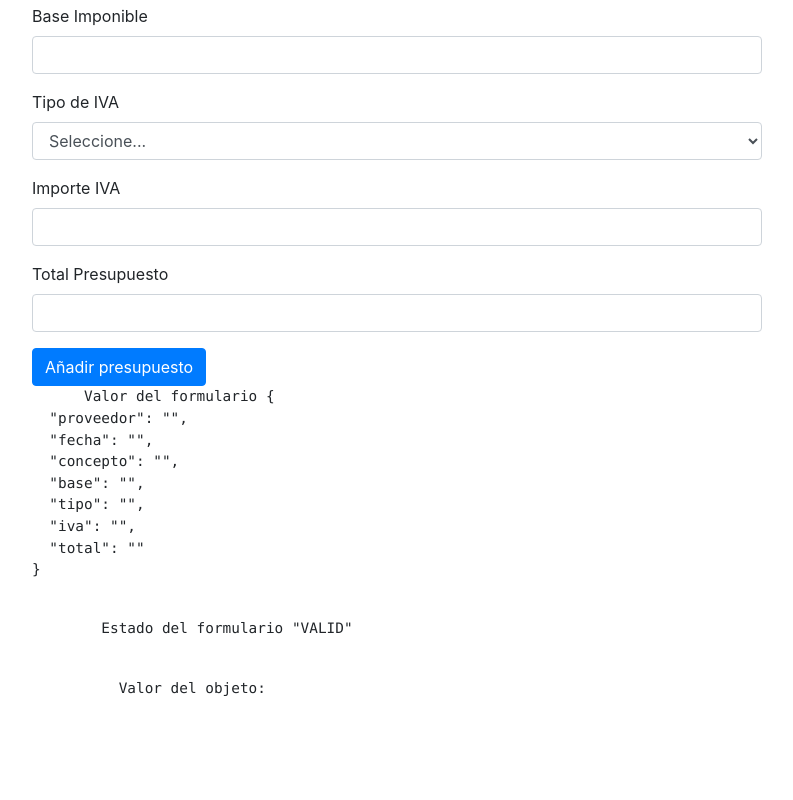
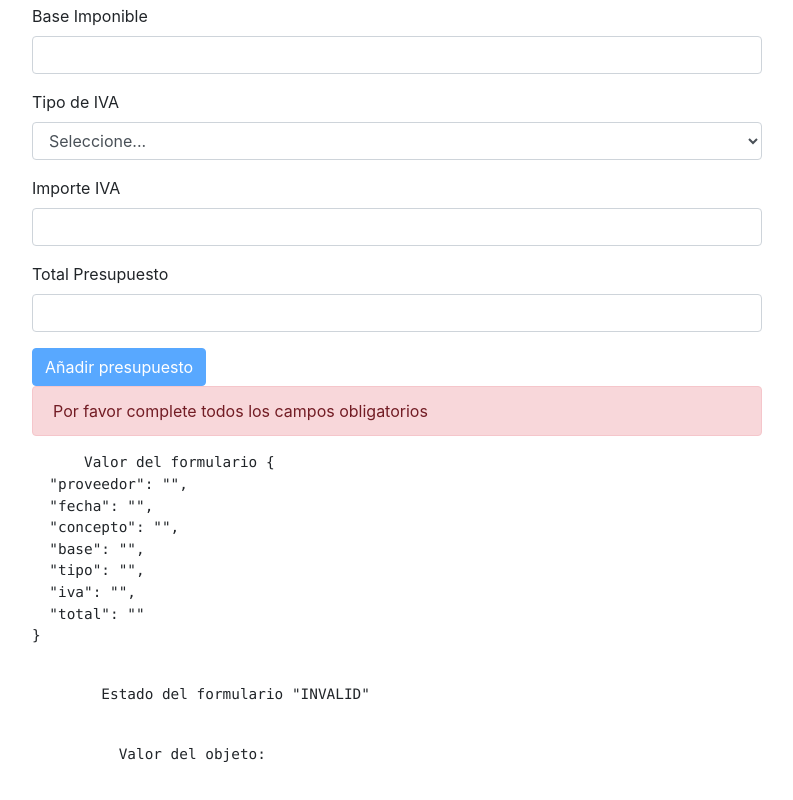
Before and after one commit to qu3qui/learning-Angular4, an Angular app in the folder appCompras/: page /addpres in a window 1280 px wide. Shown: the part 398-1198 px from the top of the page, without its empty margins (243-1036 px from the left). Before the commit the page ends 1135 px from the top, so only its background shows below. Built offline with nearby package versions, Linux system fonts and the light colour scheme.

Commit message:
Validacion programatica
Se trabajan las validaciones utilizando la tecnica de reactive y también se combina la validación de template driven con la actual en el formulario de proveedores

```diff
--- a/appCompras/src/app/presupuestos/addpres/addpres.component.css
+++ b/appCompras/src/app/presupuestos/addpres/addpres.component.css
@@ -0,0 +1,15 @@
+input.ng-invalid.ng-touched {
+  border-left: 5px solid #a94442;
+}
+
+input.ng-valid.ng-dirty{
+  border-left: 5px solid #42a948;
+}
+
+.check {
+  color: #42a948;
+}
+
+.uncheck{
+  color: #a94442;
+}
--- a/appCompras/src/app/presupuestos/addpres/addpres.component.html
+++ b/appCompras/src/app/presupuestos/addpres/addpres.component.html
@@ -5,7 +5,12 @@
     <form [formGroup]="presupuestoForm" (ngSubmit)="onSubmit()">
       <div class="form-group">
         <label for="proveedor">Proveedor</label>
+        <i class="fa fa-check-circle check" *ngIf="presupuestoForm.controls.proveedor.valid"></i>
+        <i class="fa fa-exclamation-circle uncheck" *ngIf="presupuestoForm.controls.proveedor.invalid && presupuestoForm.controls.proveedor.touched"></i>
         <input type="text" class="form-control" id="proveedor" formControlName="proveedor">
+        <p class="alert alert-danger" *ngIf="presupuestoForm.controls.proveedor.invalid && presupuestoForm.controls.proveedor.touched">
+          El campo proveedor es obligatorio
+        </p>
       </div>
 
       <div class="form-group">
@@ -33,16 +38,17 @@
       </div>
 
       <div class="form-group">
-          <label for="iva">Importe IVA</label>
-          <input type="number" class="form-control" id="iva" formControlName="iva">
-        </div>
+        <label for="iva">Importe IVA</label>
+        <input type="number" class="form-control" id="iva" formControlName="iva">
+      </div>
 
       <div class="form-group">
         <label for="total">Total Presupuesto</label>
         <input type="number" class="form-control" id="total" formControlName="total">
       </div>
 
-      <button type="submit" class="btn btn-primary">Añadir presupuesto</button>
+      <button type="submit" class="btn btn-primary" [disabled]="presupuestoForm.invalid">Añadir presupuesto</button>
+      <p class="alert alert-danger" *ngIf="presupuestoForm.invalid">Por favor complete todos los campos obligatorios</p>
 
     </form>
 
@@ -54,7 +60,7 @@
         Estado del formulario {{presupuestoForm.status | json}}
       </pre>
 
-      <pre>
+    <pre>
           Valor del objeto: {{presupuesto | json}}
         </pre>
   </div>
--- a/appCompras/src/app/presupuestos/addpres/addpres.component.ts
+++ b/appCompras/src/app/presupuestos/addpres/addpres.component.ts
@@ -1,5 +1,5 @@
 import { Component, OnInit } from '@angular/core';
-import { FormControl, FormGroup, FormBuilder} from '@angular/forms';
+import { FormControl, FormGroup, FormBuilder, Validators} from '@angular/forms';
 @Component({
   selector: 'app-addpres',
   templateUrl: './addpres.component.html',
@@ -14,17 +14,17 @@
 
   ngOnInit() {
     this.presupuestoForm = this.pf.group({
-      proveedor: '',
-      fecha: '',
-      concepto: '',
-      base: '',
-      tipo: '',
-      iva: '',
-      total: ''
+      proveedor: ['', Validators.required],
+      fecha: ['', Validators.required],
+      concepto: ['', [Validators.required, Validators.minLength(10)]],
+      base: ['', Validators.required],
+      tipo: ['', Validators.required],
+      iva: ['', Validators.required],
+      total: ['', Validators.required]
     });
   }
 
-  onSubmit(){
+  onSubmit() {
     this.presupuesto = this.savePresupuesto();
   }
 
```
